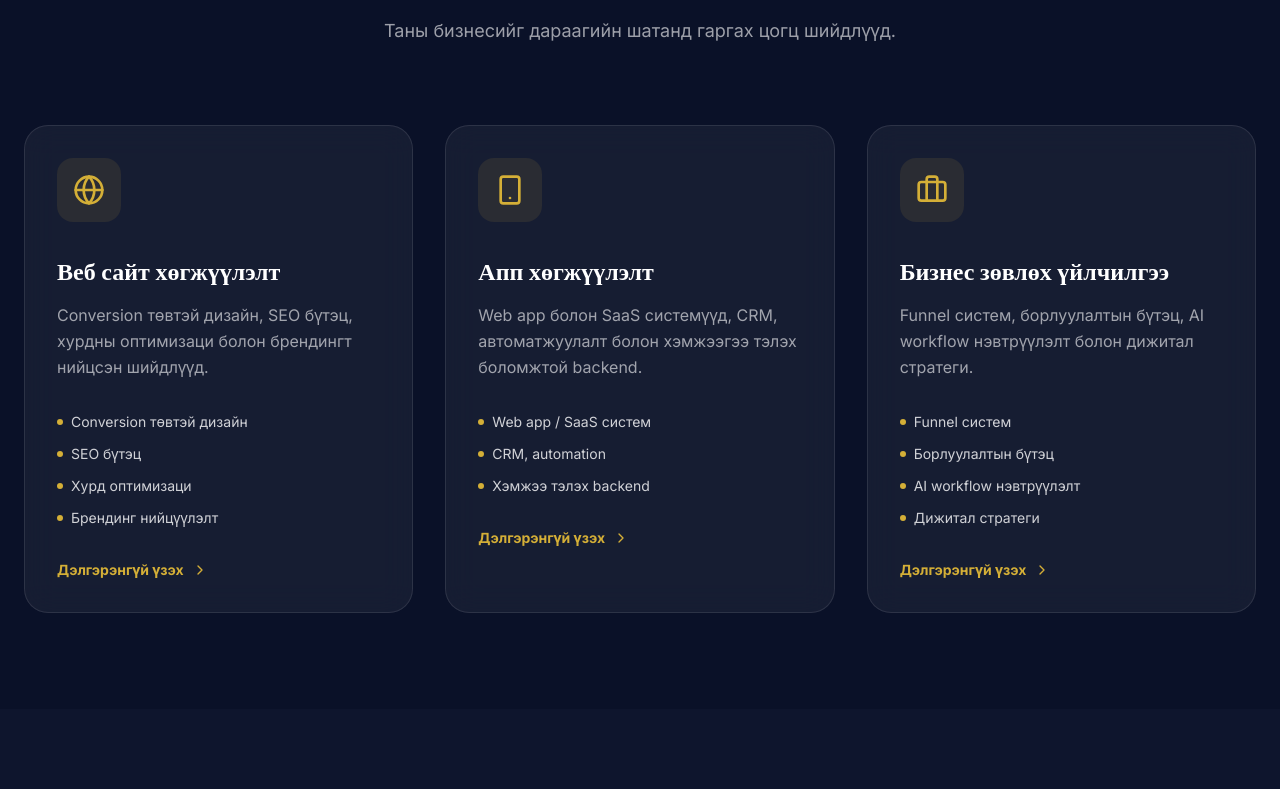
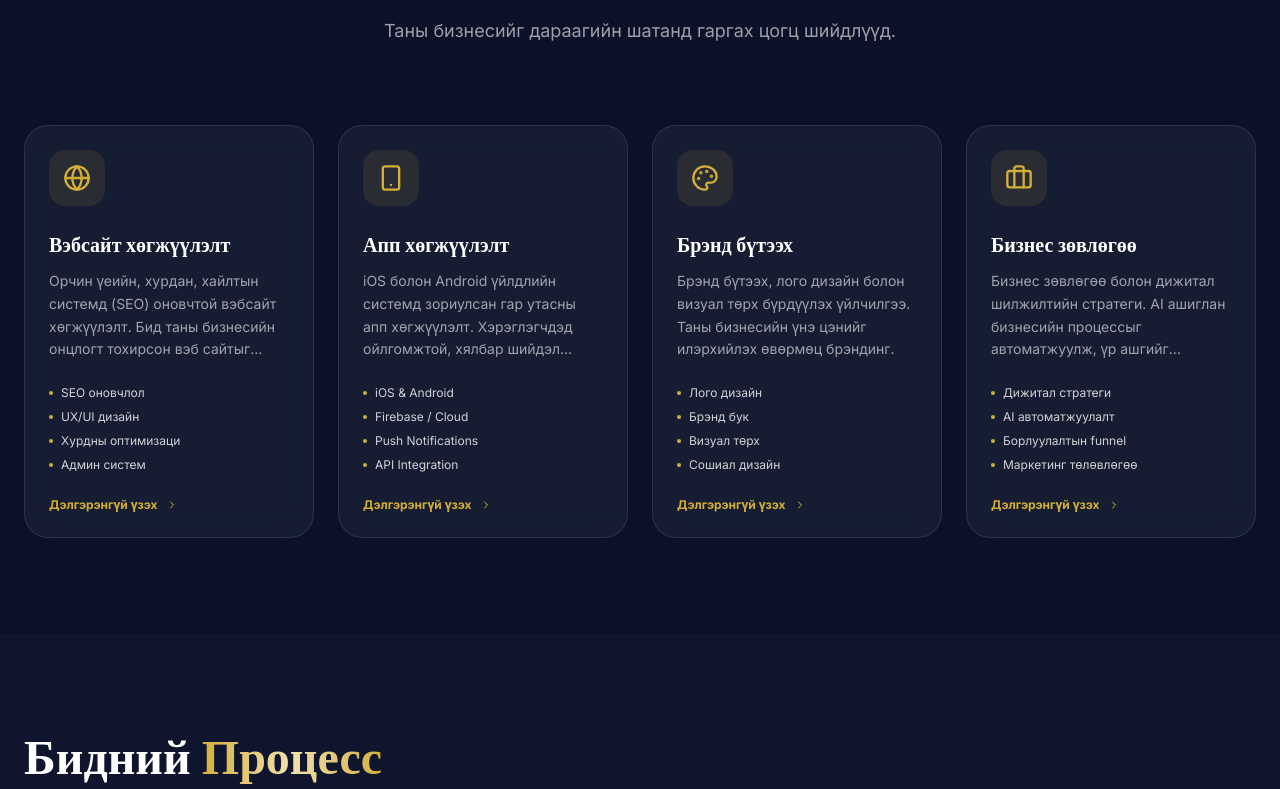
Before and after one commit to boogiilive-pixel/Cornerstone-ai, a React (Vite) app: page / in a window 1280 px wide. Shown: the part 951-1740 px from the top of the page. Built offline with nearby package versions, Linux system fonts and the light colour scheme; a web font is replaced by a local one.

Commit message:
feat: Enhance SEO and localization
Updates meta tags, title, and `metadata.json` to improve search engine visibility and accurately reflect the company's services in Mongolian and English. Refines service descriptions and features for better clarity and impact.

```diff
--- a/index.html
+++ b/index.html
@@ -3,7 +3,24 @@
   <head>
     <meta charset="UTF-8" />
     <meta name="viewport" content="width=device-width, initial-scale=1.0" />
-    <title>CornerstoneAI</title>
+    <title>CornerstoneAI | Вэбсайт, Апп хөгжүүлэлт & Бизнес зөвлөгөө</title>
+    <meta name="description" content="CornerstoneAI - Вэбсайт хөгжүүлэлт, Апп хөгжүүлэлт, Брэнд бүтээх болон Бизнес зөвлөгөө өгөх AI-д суурилсан технологийн компани. Бид таны бизнесийг дижитал ертөнцөд хамгийн бат бөх суурьтайгаар босгоно." />
+    <meta name="keywords" content="вэбсайт хөгжүүлэлт, апп хөгжүүлэлт, брэнд бүтээх, бизнес зөвлөгөө, AI хөгжүүлэлт, вэб сайт хийх, софтвэйр хөгжүүлэлт, монгол вэбсайт, web development mongolia, app development, branding, business consulting" />
+
+    <!-- Open Graph / Facebook -->
+    <meta property="og:type" content="website" />
+    <meta property="og:url" content="https://cornerstoneai.dev/" />
+    <meta property="og:title" content="CornerstoneAI | Вэбсайт, Апп хөгжүүлэлт & Бизнес зөвлөгөө" />
+    <meta property="og:description" content="AI-д суурилсан вэб хөгжүүлэлт, апп болон бизнесийн стратеги. Бид таны бизнесийг дижитал ертөнцөд хамгийн бат бөх суурьтайгаар босгоно." />
+    <meta property="og:image" content="/og-image.png" />
+
+    <!-- Twitter -->
+    <meta property="twitter:card" content="summary_large_image" />
+    <meta property="twitter:url" content="https://cornerstoneai.dev/" />
+    <meta property="twitter:title" content="CornerstoneAI | Вэбсайт, Апп хөгжүүлэлт & Бизнес зөвлөгөө" />
+    <meta property="twitter:description" content="AI-д суурилсан вэб хөгжүүлэлт, апп болон бизнесийн стратеги." />
+    <meta property="twitter:image" content="/og-image.png" />
+
     <link rel="icon" type="image/svg+xml" href="/favicon.svg" />
     <link href="https://fonts.googleapis.com/css2?family=Cormorant+Garamond:ital,wght@0,300;0,400;0,600;0,700;1,300;1,400&family=DM+Sans:wght@300;400;500&family=DM+Mono:wght@400;500&display=swap" rel="stylesheet">
   </head>
--- a/metadata.json
+++ b/metadata.json
@@ -1,5 +1,5 @@
 {
   "name": "CornerstoneAI",
-  "description": "Built on Intelligence. Driven by Results. AI-powered web development, app development, and business strategy.",
+  "description": "Вэбсайт хөгжүүлэлт, Апп хөгжүүлэлт, Брэнд бүтээх болон Бизнес зөвлөгөө өгөх AI-д суурилсан технологийн компани.",
   "requestFramePermissions": []
 }
--- a/src/components/Hero.tsx
+++ b/src/components/Hero.tsx
@@ -31,6 +31,9 @@ export default function Hero() {
           animate={{ opacity: 1, x: 0 }}
           transition={{ duration: 0.8, ease: "easeOut" }}
         >
+          {/* Visually Hidden H1 for SEO */}
+          <h1 className="sr-only">CornerstoneAI - Вэбсайт хөгжүүлэлт, Апп хөгжүүлэлт, Брэнд бүтээх, Бизнес зөвлөгөө</h1>
+
           <motion.div
             initial={{ opacity: 0, y: 20 }}
             animate={{ opacity: 1, y: 0 }}
@@ -44,10 +47,10 @@ export default function Hero() {
             {t('hero_title_1')} {t('hero_title_2')}
           </motion.div>
 
-          <h1 className="text-5xl md:text-7xl font-serif font-bold leading-[1.1] mb-8">
+          <div className="text-5xl md:text-7xl font-serif font-bold leading-[1.1] mb-8" aria-hidden="true">
             {t('hero_title_1')} <br />
             <span className="text-gradient-gold">{t('hero_title_2')}</span>
-          </h1>
+          </div>
 
           <p className="text-lg text-white/60 max-w-xl mb-10 leading-relaxed">
             {t('hero_desc')}
--- a/src/components/Services.tsx
+++ b/src/components/Services.tsx
@@ -1,5 +1,5 @@
 import { motion } from "motion/react";
-import { Globe, Smartphone, Briefcase, ChevronRight } from "lucide-react";
+import { Globe, Smartphone, Briefcase, Palette, ChevronRight } from "lucide-react";
 import { useLanguage } from "../translations";
 
 export default function Services() {
@@ -7,41 +7,54 @@ export default function Services() {
 
   const services = [
     {
-      title: { mn: "Веб сайт хөгжүүлэлт", en: "Web Development" },
+      title: { mn: "Вэбсайт хөгжүүлэлт", en: "Web Development" },
       description: {
-        mn: "Conversion төвтэй дизайн, SEO бүтэц, хурдны оптимизаци болон брендингт нийцсэн шийдлүүд.",
-        en: "Conversion-focused design, SEO structure, speed optimization, and brand-aligned solutions."
+        mn: "Орчин үеийн, хурдан, хайлтын системд (SEO) оновчтой вэбсайт хөгжүүлэлт. Бид таны бизнесийн онцлогт тохирсон вэб сайтыг мэргэжлийн түвшинд хийж гүйцэтгэнэ.",
+        en: "Modern, fast, and SEO-optimized web development. We professionally build websites tailored to your business needs."
       },
       icon: Globe,
       features: {
-        mn: ["Conversion төвтэй дизайн", "SEO бүтэц", "Хурд оптимизаци", "Брендинг нийцүүлэлт"],
-        en: ["Conversion-focused design", "SEO structure", "Speed optimization", "Brand alignment"]
+        mn: ["SEO оновчлол", "UX/UI дизайн", "Хурдны оптимизаци", "Админ систем"],
+        en: ["SEO Optimization", "UX/UI Design", "Speed Optimization", "Admin System"]
       },
       color: "from-blue-500/20 to-gold-500/20"
     },
     {
       title: { mn: "Апп хөгжүүлэлт", en: "App Development" },
       description: {
-        mn: "Web app болон SaaS системүүд, CRM, автоматжуулалт болон хэмжээгээ тэлэх боломжтой backend.",
-        en: "Web apps and SaaS systems, CRM, automation, and scalable backend solutions."
+        mn: "iOS болон Android үйлдлийн системд зориулсан гар утасны апп хөгжүүлэлт. Хэрэглэгчдэд ойлгомжтой, хялбар шийдэл бүхий аппликейшн.",
+        en: "Mobile app development for iOS and Android. Applications with intuitive and easy-to-use solutions for users."
       },
       icon: Smartphone,
       features: {
-        mn: ["Web app / SaaS систем", "CRM, automation", "Хэмжээ тэлэх backend"],
-        en: ["Web app / SaaS systems", "CRM, automation", "Scalable backend"]
+        mn: ["iOS & Android", "Firebase / Cloud", "Push Notifications", "API Integration"],
+        en: ["iOS & Android", "Firebase / Cloud", "Push Notifications", "API Integration"]
       },
       color: "from-purple-500/20 to-gold-500/20"
     },
     {
-      title: { mn: "Бизнес зөвлөх үйлчилгээ", en: "Business Consulting" },
+      title: { mn: "Брэнд бүтээх", en: "Branding" },
       description: {
-        mn: "Funnel систем, борлуулалтын бүтэц, AI workflow нэвтрүүлэлт болон дижитал стратеги.",
-        en: "Funnel systems, sales structures, AI workflow implementation, and digital strategy."
+        mn: "Брэнд бүтээх, лого дизайн болон визуал төрх бүрдүүлэх үйлчилгээ. Таны бизнесийн үнэ цэнийг илэрхийлэх өвөрмөц брэндинг.",
+        en: "Branding, logo design, and visual identity creation services. Unique branding that represents your business value."
+      },
+      icon: Palette,
+      features: {
+        mn: ["Лого дизайн", "Брэнд бук", "Визуал төрх", "Сошиал дизайн"],
+        en: ["Logo Design", "Brand Book", "Visual Identity", "Social Media Design"]
+      },
+      color: "from-pink-500/20 to-gold-500/20"
+    },
+    {
+      title: { mn: "Бизнес зөвлөгөө", en: "Business Consulting" },
+      description: {
+        mn: "Бизнес зөвлөгөө болон дижитал шилжилтийн стратеги. AI ашиглан бизнесийн процессыг автоматжуулж, үр ашгийг нэмэгдүүлэх.",
+        en: "Business consulting and digital transformation strategy. Automate business processes using AI to increase efficiency."
       },
       icon: Briefcase,
       features: {
-        mn: ["Funnel систем", "Борлуулалтын бүтэц", "AI workflow нэвтрүүлэлт", "Дижитал стратеги"],
-        en: ["Funnel systems", "Sales structures", "AI workflow implementation", "Digital strategy"]
+        mn: ["Дижитал стратеги", "AI автоматжуулалт", "Борлуулалтын funnel", "Маркетинг төлөвлөгөө"],
+        en: ["Digital Strategy", "AI Automation", "Sales Funnel", "Marketing Planning"]
       },
       color: "from-emerald-500/20 to-gold-500/20"
     }
@@ -70,42 +83,42 @@ export default function Services() {
           </motion.p>
         </div>
 
-        <div className="grid md:grid-cols-3 gap-8">
+        <div className="grid md:grid-cols-2 lg:grid-cols-4 gap-6">
           {services.map((service, i) => (
             <motion.div
               key={service.title.en}
               initial={{ opacity: 0, y: 30 }}
               whileInView={{ opacity: 1, y: 0 }}
               viewport={{ once: true }}
-              transition={{ delay: i * 0.2 }}
+              transition={{ delay: i * 0.1 }}
               whileHover={{ y: -10 }}
-              className="group relative p-8 rounded-3xl glass hover:bg-white/10 transition-all duration-500 overflow-hidden"
+              className="group relative p-6 rounded-3xl glass hover:bg-white/10 transition-all duration-500 overflow-hidden"
             >
               {/* Background Glow */}
               <div className={`absolute inset-0 bg-gradient-to-br ${service.color} opacity-0 group-hover:opacity-100 transition-opacity duration-500`} />
 
               <div className="relative z-10">
-                <div className="w-16 h-16 bg-gold-500/10 rounded-2xl flex items-center justify-center mb-8 group-hover:scale-110 transition-transform duration-500">
-                  <service.icon className="w-8 h-8 text-gold-500" />
+                <div className="w-14 h-14 bg-gold-500/10 rounded-2xl flex items-center justify-center mb-6 group-hover:scale-110 transition-transform duration-500">
+                  <service.icon className="w-7 h-7 text-gold-500" />
                 </div>
 
-                <h3 className="text-2xl font-serif font-bold mb-4">{service.title[language]}</h3>
-                <p className="text-white/60 mb-8 leading-relaxed">
+                <h3 className="text-xl font-serif font-bold mb-3">{service.title[language]}</h3>
+                <p className="text-white/60 text-sm mb-6 leading-relaxed line-clamp-4">
                   {service.description[language]}
                 </p>
 
-                <ul className="space-y-3 mb-8">
+                <ul className="space-y-2 mb-6">
                   {service.features[language].map((feature) => (
-                    <li key={feature} className="flex items-center gap-2 text-sm text-white/80">
-                      <div className="w-1.5 h-1.5 rounded-full bg-gold-500" />
+                    <li key={feature} className="flex items-center gap-2 text-xs text-white/80">
+                      <div className="w-1 h-1 rounded-full bg-gold-500" />
                       {feature}
                     </li>
                   ))}
                 </ul>
 
-                <button className="flex items-center gap-2 text-gold-500 font-bold text-sm group/btn">
+                <button className="flex items-center gap-2 text-gold-500 font-bold text-xs group/btn">
                   {language === 'mn' ? 'Дэлгэрэнгүй үзэх' : 'Learn More'}
-                  <ChevronRight className="w-4 h-4 group-hover/btn:translate-x-1 transition-transform" />
+                  <ChevronRight className="w-3 h-3 group-hover/btn:translate-x-1 transition-transform" />
                 </button>
               </div>
             </motion.div>
--- a/src/translations.tsx
+++ b/src/translations.tsx
@@ -20,7 +20,7 @@ export const translations: Translations = {
   // Hero
   hero_title_1: { mn: "Оюун ухаанд тулгуурласан.", en: "Built on Intelligence." },
   hero_title_2: { mn: "Үр дүнд чиглэсэн.", en: "Driven by Results." },
-  hero_desc: { mn: "AI-д суурилсан вэб хөгжүүлэлт, апп болон бизнесийн стратеги. Бид таны бизнесийг дижитал ертөнцөд хамгийн бат бөх суурьтайгаар босгоно.", en: "AI-powered web development, apps, and business strategy. We build your business on the most solid foundation in the digital world." },
+  hero_desc: { mn: "Вэбсайт хөгжүүлэлт, Апп хөгжүүлэлт, Брэнд бүтээх болон Бизнес зөвлөгөө өгөх AI-д суурилсан технологийн компани. Бид таны бизнесийг дижитал ертөнцөд хамгийн бат бөх суурьтайгаар босгоно.", en: "AI-powered technology company providing Web Development, App Development, Branding, and Business Consulting. We build your business on the most solid foundation in the digital world." },
   hero_cta: { mn: "Үнэгүй зөвлөгөө авах", en: "Get Free Consultation" },
   hero_stats_clients: { mn: "Сэтгэл ханамжтай харилцагчид", en: "Happy Clients" },
   hero_stats_projects: { mn: "Амжилттай төслүүд", en: "Successful Projects" },
```
